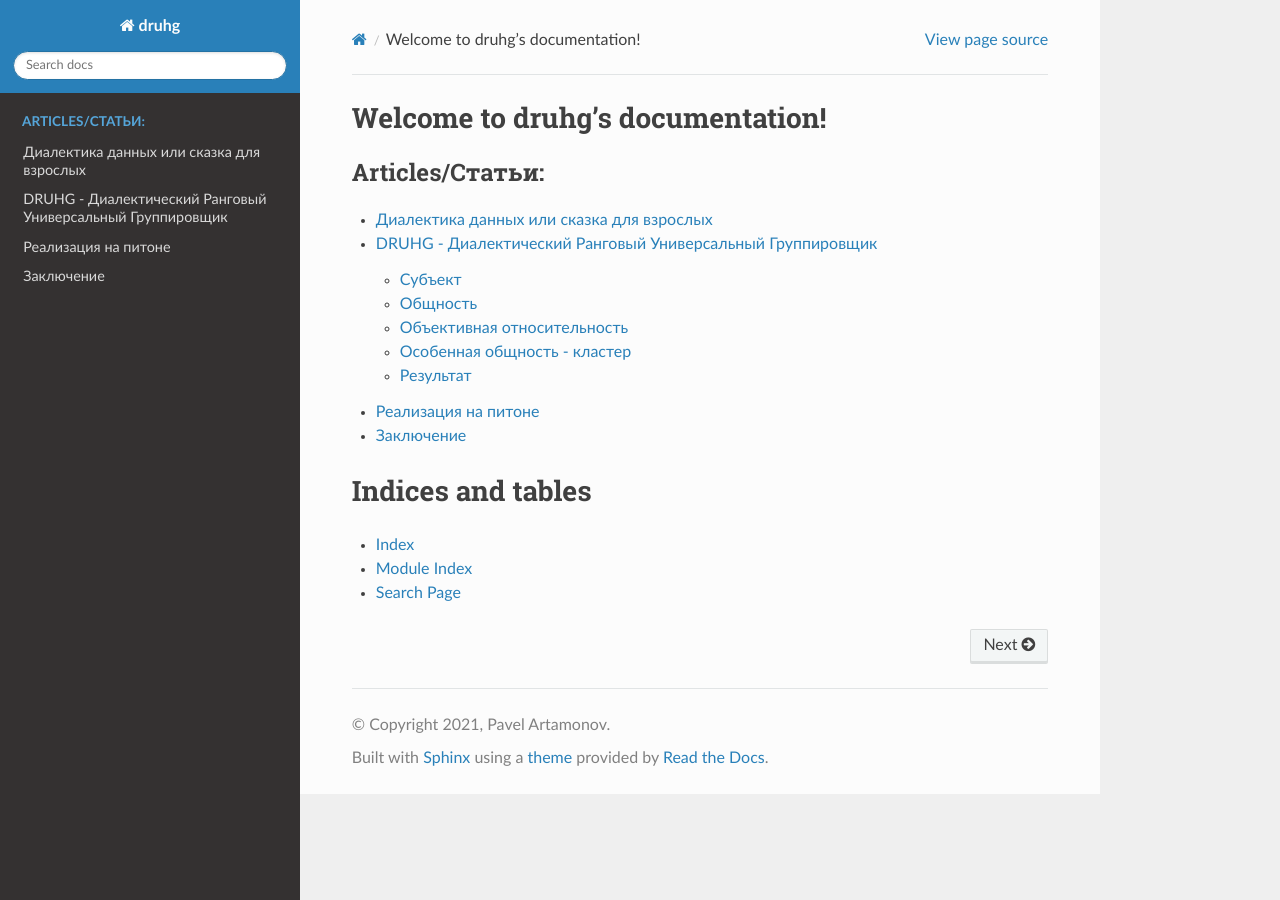
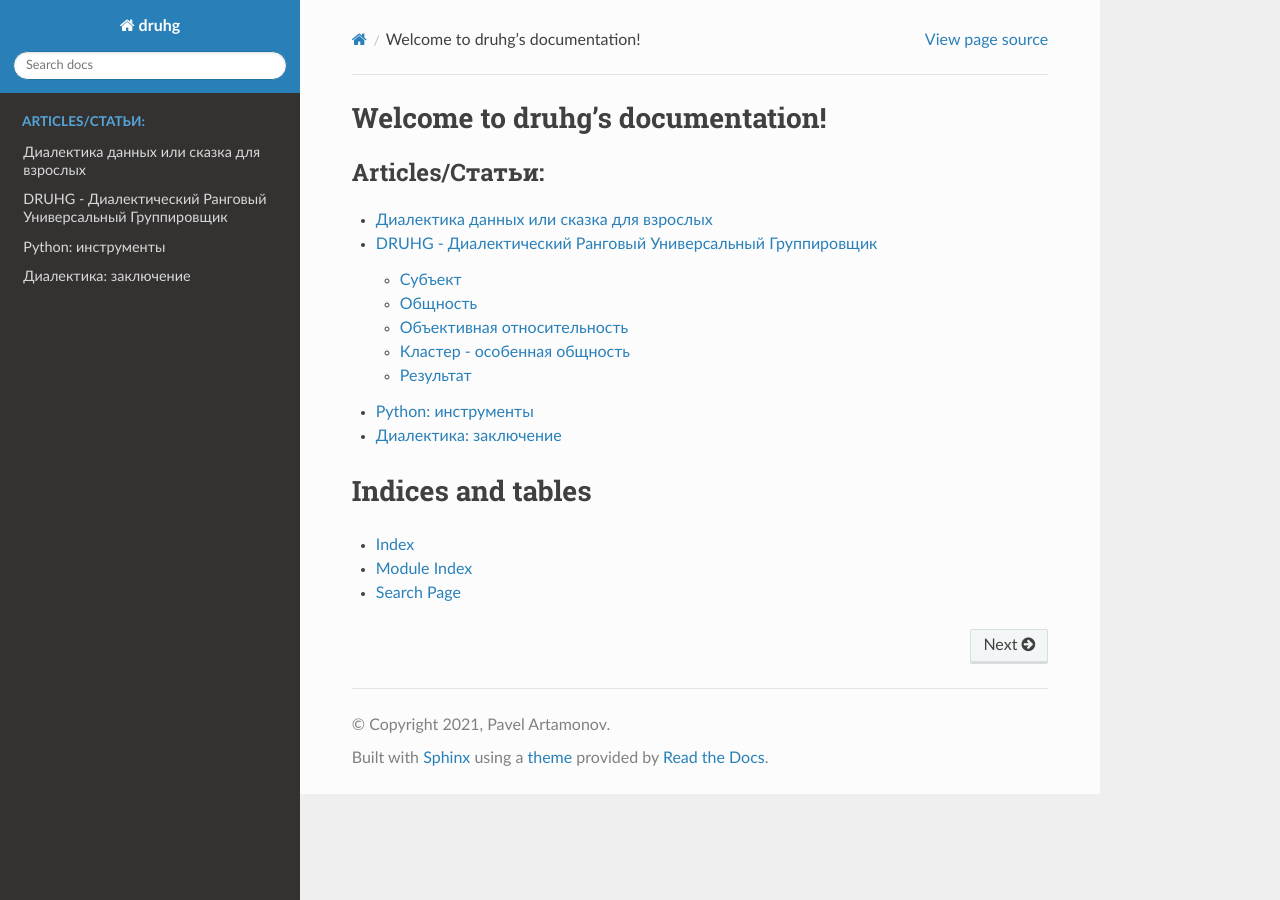
Before and after one commit to artamono/druhg, a Sphinx documentation site: the page built from docs/source/index.rst, in a window 1280 px wide. Built offline with Sphinx 7.4.7 and the Read the Docs theme 2.0.0, drawn with Linux system fonts in a browser that asks for light colours.

Commit message:
Update dialectic_of_data.rst

```diff
--- a/docs/source/dialectic_of_data.rst
+++ b/docs/source/dialectic_of_data.rst
@@ -77,31 +77,31 @@
 |
 | Из большого множества всевозможных отношений есть одно *особенное* — наиближайшее.
 | У каждого субъекта наиближайшее своё.
-|
-| Субъект K считает от себя. Субъект L считает от себя.
-| (жирным выделены наиближайшие отношения)
-| |CountK| |CountL|
-| Их расстояния друг для друга совпадают, а ранги нет.
-| Для K L второй, для L K третий.
-| Ближайшие различаются!
-| |CountLK|
-|
-| Все ближайшие отношения каждого субъекта.
-| |Closest|
-|
+
+   | |CountK| |CountL|
+   | Субъект K считает от себя. Субъект L считает от себя.
+   | (жирным выделены наиближайшие отношения)
+
+   | |CountLK|
+   | Их расстояния друг для друга совпадают, а ранги нет.
+   | Для K L второй, для L K третий.
+   | Ближайшие различаются!
+
+   | |Closest|
+   | Все ближайшие отношения каждого субъекта.
+
 | Ближайшие отношения могут быть взаимными (как у LM, AB), тогда ранги и расстояния совпадут и противоречий не будет.
-| Или не взаимными, как у KL, для K K→L *особенное*, а для L L→K не особенное, безразличное. **Выходит, что одно и то же отношение и особенное и не особенное, ближайшее и нет, одновременно.** Это противоречие и его нужно *снять* (позитивно разрешить).
-|
+| Или не взаимными, как у KL, для K K→L *особенное*, а для L L→K не особенное, безразличное. **Выходит, что одно и то же отношение одновременно особенное и не особенное, ближайшее и нет.** Это противоречие и его нужно *снять* (позитивно разрешить).
+
 | Посмотрим на эти отношения с двух сторон, с качественной и количественной:
 | *Количества*-ранги различаются: рангLK :math:`\neq` рангKL.
 | *Качества*-расстояния на первый взгляд равны. Но только на первый взгляд. Категория *качество* означает внутренние свойства объекта. *Качества* не доступны для внешнего наблюдателя. Передать *качество* невозможно.
 | Субъект K не знает, как к нему относится L, он может только посчитать какой он в нумерации L.
 | Чтобы получить чужое качество, нужно взять своё качество чужого количества.
 | Тогда для обоих участников качества будут равны с их точки зрения и противоречие будет устранено.
-|
+
 | То есть субъект K будет относится к L так же, как к M. Так как по его мнению, к нему так относится L!
 | Теперь для субъекта K расстояние до L и M одинаково особенное, отношение к субъекту растворилось, породив отношение с нечто иным.
-|
 
 .. figure:: ./pics/first/Increased.png
     :alt: Increase
@@ -156,22 +156,22 @@
 
 | Невзирая на то, что все субъекты независимы и их отношения субъективны, им необходимо "ждать" чужих более близких отношений для выравнивания своих.
 | Субъект K "ждал" более близких LM.
-|
+
 | Можно построить математическое выражение, упорядочивающее все отношения.
 | Такое выражение должно отвечать следующим условиям:
 | *Качество*: чем ближе по расстоянию, тем первичней отношение.
 | *Количество*: чем меньше ранг, тем первичней отношение.
 | *Мера*: чем выше принадлежность к общности, тем первичней отношение.
-|
+
 | Будем обозначать ~~свои~~ субъектные величины заглавными латинскими, а иные строчными.
 | Тогда диалектическое расстояние G равно :raw-math:`$$ D^2_r · r · \sqrt{\frac{M}{m}} $$`,
 | :math:`r` - чужой ранг (:math:`r >= R`),
 | :math:`D_r` - расстояние выровненного чужого ранга (:math:`D_r >= D_R = d_r`),
 | :math:`\frac{M}{m}` - принадлежность в моменте, M количество своих членов в рамках R, m количество членов другого в рамках r (одиночки стремятся к большинствам).
-|
+
 | *Качество-количество-мера* (расстояние-ранг-принадлежность) гегелевская триада соединяется не просто через произведение, а через степень, чтобы качественно оторвать величины друг от друга. Подобным образом площадь и длина оторваны друг от друга.
 | (По сути, степенная зависимость помогает разбивать ничьи при равных расстояниях)
-|
+
 | Взяв самое |ss| минимальное |se| особенное субъективное отношение одного, увидим, что оно удовлетворит вообще все субъекты и общности, и станет объективным всех. Взяв следующее субъективное, опять получим объективное. И так пока не соединим всех воедино.
 |
 | Субъективные *единичные* приводят нас к единому *всеобщему*.
@@ -179,7 +179,7 @@
 | # TODO: видео как всё сливается в единое. Может не через точки, а через площади?
 
 ****************************
-Особенная общность - кластер
+Кластер - особенная общность
 ****************************
 
 | Самодвижение субъектов образует общности, которые вскоре исчезают в других общностях.
@@ -191,21 +191,17 @@
 | Став целым, общность становится всеобщим для себя - такие общности мы привыкли называть **кластер**. (*бытие-для-себя*)
 |
 
-.. figure:: ./pics/first/Sandpiles.png
-    :alt: Sandpiles
-    :height: 200px
+   .. image:: ./pics/first/Sandpiles.png
+       :alt: Sandpiles
+       :height: 200px
 
-    Если взять крупинку песка и добавить к ней другую крупинку, мы получим две крупинки, вне зависимости от расстояния между ними.
-
-    Если взять кучу песка и навалить рядом другую кучу песка, то получится либо одна большая куча, либо две, в зависимости от их взаимной близости.
-
-    Станет ли результатом слияния новая сущность, будет зависеть от размеров и близости.
-
-    *(Интересный момент, мы, как наблюдатели, выступаем в этих примерах кластером :-) )*
+   | Если взять крупинку песка и добавить к ней другую крупинку, мы получим две крупинки, вне зависимости от расстояния между ними.
+   | Если взять кучу песка и навалить рядом другую кучу песка, то получится либо одна большая куча, либо две, в зависимости от их взаимной близости.
+   | Станет ли результатом слияния новая сущность, будет зависеть от размеров и близости.
+   | *(Интересный момент, мы, как наблюдатели, выступаем в этих примерах кластером :-) )*
 
 | Продолжим диалектически раскручивать отношения уже между общностями, в которых растворились субъекты. Субъектов как бы не стало, мы вышли на следующий уровень отношений и сущностей.
 | Две общности, состоящие из кластеров и субъектов, разделены границей.
-|
 
 Граница и предел
 ################
@@ -270,65 +266,66 @@
 | Произвести скачок из одного кластера в другой с каждым разом становится всё тяжелее.
 | Но в конечном итоге самодвижение завершается и остаётся одна общность, и как минимум два кластера.
 | Последняя общность есть всеобщее, оно не может стать кластером, так как у неё нет иного, чтобы в нём отразиться. Нет границы, чтобы её перейти.
-|
+
 | На входе мы имели массив данных и метрику(Евклидову), на выходе получаем **детерминированный** результат, в виде: дерева-графа, весов рёбер, вложенных кластеров, и размеченных данных.
 | Каждый субъект соединён в единую сеть-граф, так называемое минимальное остовное дерево, где веса есть диалектические расстояния.
 | Каждый субъект принадлежит кластеру.
 | Кластеры образуют вложенную структуру.
-|
+
 | Формулы, полученные в этой работе, требуют проверки практикой. Возможно какая-то часть будет заменена.
 | Любознательный читатель, знакомый с диалектикой, понимает, что самодвижение не закончено, пока не произошло замыкание. (Добро пожаловать в комментарии)
 | Как ни странно это звучит, но основная часть работы ещё впереди, а пока пользуйтесь на здоровье, и давайте развивать вместе имеющийся питоновский проект.
 | Кстати, о нём.
 
-####################
-Реализация на питоне
-####################
+###################
+Python: инструменты
+###################
 
 | Идеальный алгоритм для первоначального исследования данных. EDA.
-|
+
 | Код в открытом доступе. https://github.com/artamono/druhg
 | Самая трудоёмкая часть вычислений происходит при нахождении рёбер остовного дерева.
 | Ограничитель на количество соседей `max_ranking`, который почти не влияет на точность, но повышает производительность.
 | Параметр `algorithm='slow'` врубит почти полный перебор, тру детерминизм(не на много медленней).
 | На выходе получается массив меток `.labels_` с номерами кластеров.
-|
+
 | Полученные кластера можно разбивать не перезапуская алгоритм с помощью функции `.relabel()`.
 | Передавая параметры:
 | `exclude` принимает список с номерами кластеров для разбивки на подкластеры.
 | `limit2` запрещает формирование кластеров большего размера.
 | Выбросы это кластера размера 1, помечены `-1`.
 | `limit1` причисляет кластеры меньшего размера к выбросам.
-|
+
 | Примеры использования здесь https://github.com/artamono/druhg/blob/master/druhg/tests/test_druhg.py
 
-##############
-  Заключение
-##############
+######################
+Диалектика: заключение
+######################
 
 Вот и сказочке конец, а кто слушал молодец!
 
 .. image:: ./pics/first/End.png
     :alt: End
     :height: 250px
+    :align: center
 
 | В этой статье вы познакомились с применением диалектики в программировании и математике.
 | Развитие внутренних противоречий позволило перейти от сущности субъекта к сущности более высокого уровня.
 | Этот переход не был привнесён из вне, его породили сами данные.
 | *Материя* сама раскрыла себя, а не учёный привнёс идею из головы.
 | Основной вопрос философии в очередной раз закрыт - *материя первична*!
-|
+
 | Гегелевская диалектика "Науки Логики" была перевёрнута с головы на ноги. Из **идея**листической диалектики, где торжествует *идея*, она превратилась в **материя**листическую, где торжествует *материя*. Проверка практикой суплексом переворачивает идеалистические домыслы на ноги материалистической реальности.
 | На практике многие тесты доказали правильность выведенной теории. Простейшие геометрические фигуры кластеризовали вершины, рёбра, грани. Большинство стандартных тестов кластеризации пройдено.
 | Но настоящая проверка, настоящая практика, это вы и ваша деятельность.
 | Когда эти знания будут массово применяться в работе, тогда диалектика станет диаматом.
-|
-| Если вы заинтересовались диаматом и хотите самостоятельно продолжить ваше знакомство с диалектикой, то лучше всего начать со статьи Сталина _"О диалектическом историческом материализме"_.
-|
+
+| Если вы заинтересовались диаматом и хотите самостоятельно продолжить ваше знакомство с диалектикой, то лучше всего начать со статьи Сталина *"О диалектическом историческом материализме"*.
+
 | Гегель знаменит своими триадами, чтобы вознести эту статью в шедевры, воспользуйтесь самой главной: Лайк-Подписка-Колокольчик. Прожимайте всё, что надо прожимать. Пользуйтесь сами, делитесь с друзьями.
 | Да пребудет с вами знания, в них сила!
-|
-| г. Новосибирск, 2017-2021.
+
+г. Новосибирск, 2017-2021.
 
 Телеграм: https://t.me/druhg_rus
 Telegram: https://t.me/druhg_eng
```
Also changed, not shown: other parts of docs/source/dialectic_of_data.rst (+3 -3 lines).
